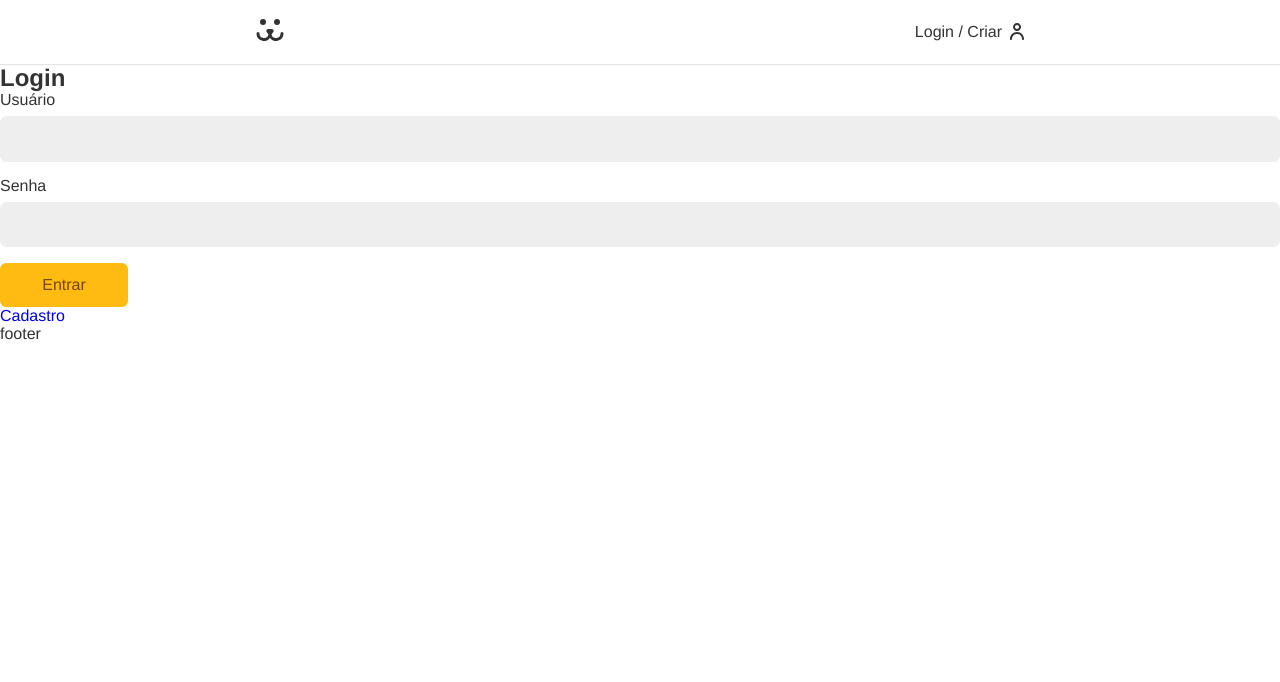
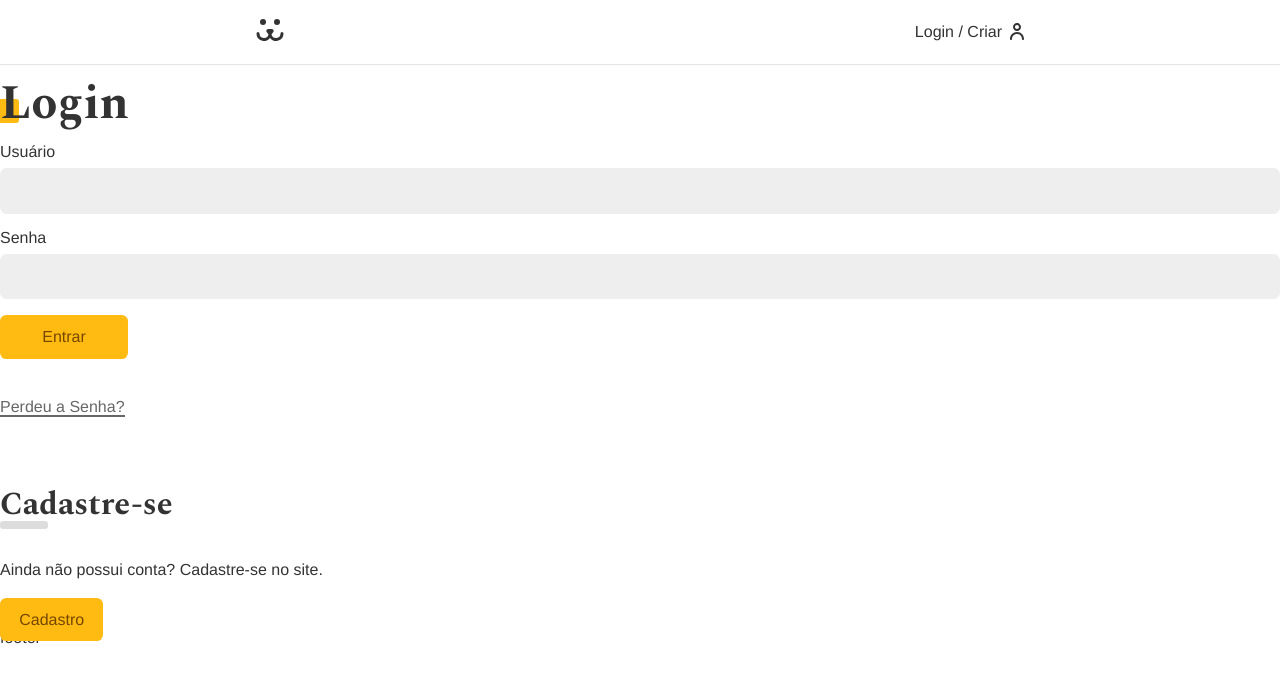
Before and after one commit to niltonxp/react-origamid-dogs, a React (Create React App) app: page /login in a window 1280 px wide. Shown: the top 682 px of the page. Built offline with nearby package versions, Linux system fonts and the light colour scheme.

Commit message:
adding styles to LoginForm

```diff
--- a/src/App.css
+++ b/src/App.css
@@ -1,3 +1,5 @@
+@import url("https://fonts.googleapis.com/css2?family=Spectral:wght@700&display=swap");
+
 * {
   box-sizing: border-box;
 }
@@ -7,7 +9,7 @@
   margin: 0px;
   color: #333;
   --type-first: Helvetica, Arial, sans-serif;
-  --type-second: "Spectral", Georgia;
+  --type-second: "Spectral", georgia;
   font-family: var(--type-first);
 }
 
@@ -41,6 +43,7 @@
 
 a {
   text-decoration: none;
+  color: #333;
 }
 
 .container {
@@ -48,3 +51,38 @@
   padding: 0 1rem;
   margin: 0 auto;
 }
+
+.title {
+  font-family: var(--type-second);
+  line-height: 1;
+  font-size: 3rem;
+  margin: 1rem 0;
+  position: relative;
+  z-index: 1;
+}
+
+.title::after {
+  content: "";
+  display: block;
+  width: 1.5rem;
+  height: 1.5rem;
+  background: #fb1;
+  position: absolute;
+  bottom: 5px;
+  left: -5px;
+  border-radius: 0.2rem;
+  z-index: -1;
+}
+
+.animeLeft {
+  opacity: 0;
+  transition: translateX(-20px);
+  animation: animeLeft 0.3s forwards;
+}
+
+@keyframes animeLeft {
+  to {
+    opacity: 1;
+    transform: initial;
+  }
+}
--- /dev/null
+++ b/src/Components/Helper/Error.js
@@ -0,0 +1,9 @@
+import React from "react";
+
+const Error = ({ error }) => {
+  if (!error) return null;
+
+  return <p style={{ color: "#f31", margin: "1rem 0" }}>{error}</p>;
+};
+
+export default Error;
--- a/src/Components/Login/LoginForm.js
+++ b/src/Components/Login/LoginForm.js
@@ -1,8 +1,11 @@
 import React from "react";
+import styles from "./LoginForm.module.css";
+import stylesBtn from "../Forms/Button.module.css";
 import { Link } from "react-router-dom";
 
 import Button from "../Forms/Button";
 import Input from "../Forms/Input";
+import Error from "../Helper/Error";
 
 import useForm from "../../Hooks/useForm";
 
@@ -23,10 +26,10 @@
   };
 
   return (
-    <section>
-      <h1>Login</h1>
+    <section className="animeLeft">
+      <h1 className="title">Login</h1>
 
-      <form action="" onSubmit={handleSubmit}>
+      <form className={styles.form} onSubmit={handleSubmit}>
         <Input label="Usuário" name="username" {...username} />
         <Input label="Senha" type="password" name="password" {...password} />
 
@@ -36,10 +39,19 @@
           <Button>Entrar</Button>
         )}
 
-        {error && <p>{error}</p>}
+        <Error error={error} />
       </form>
 
-      <Link to="/login/create">Cadastro</Link>
+      <Link className={styles.lose} to="/login/lose">
+        Perdeu a Senha?
+      </Link>
+      <div className={styles.register}>
+        <h2 className={styles.subtitle}>Cadastre-se</h2>
+        <p>Ainda não possui conta? Cadastre-se no site.</p>
+        <Link className={stylesBtn.button} to="/login/create">
+          Cadastro
+        </Link>
+      </div>
     </section>
   );
 };
--- /dev/null
+++ b/src/Components/Login/LoginForm.module.css
@@ -0,0 +1,42 @@
+.form {
+  margin-bottom: 2rem;
+}
+
+.lose {
+  display: inline-block;
+  color: #666;
+  padding: 0.5rem 0;
+  line-height: 1;
+}
+
+.lose::after {
+  content: "";
+  height: 2px;
+  width: 100%;
+  background: currentColor;
+  display: block;
+}
+
+.register {
+  margin-top: 4rem;
+}
+
+.register p {
+  margin-top: 2rem;
+  margin-bottom: 2rem;
+}
+
+.subtitle {
+  font-family: var(--type-second);
+  line-height: 1;
+  font-size: 2rem;
+}
+
+.subtitle::after {
+  content: "";
+  display: block;
+  background: #ddd;
+  height: 0.5rem;
+  width: 3rem;
+  border-radius: .2rem;
+}
```
Also changed, not shown: 1 other file (tests, documents, lock files or other folders).
